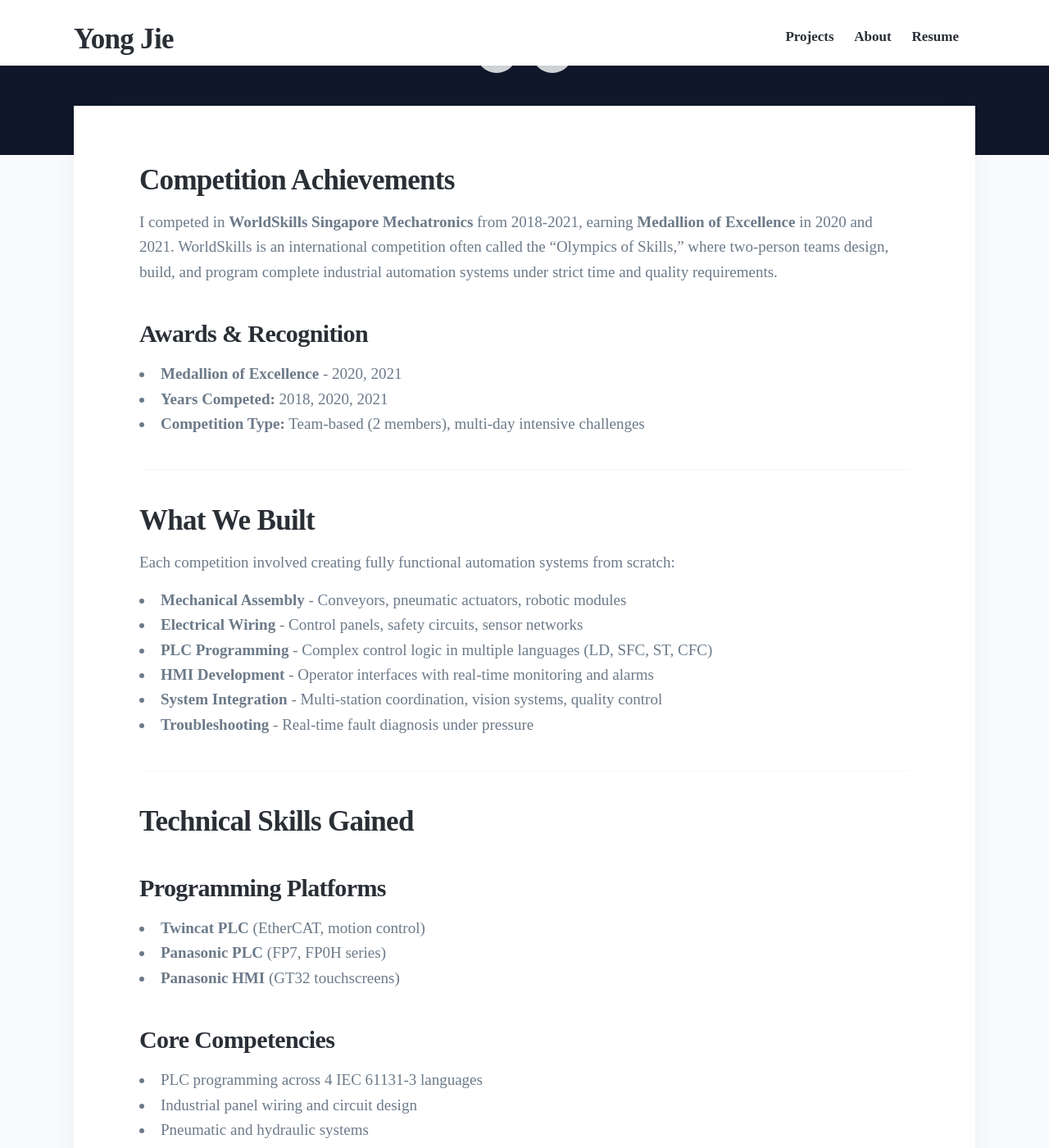
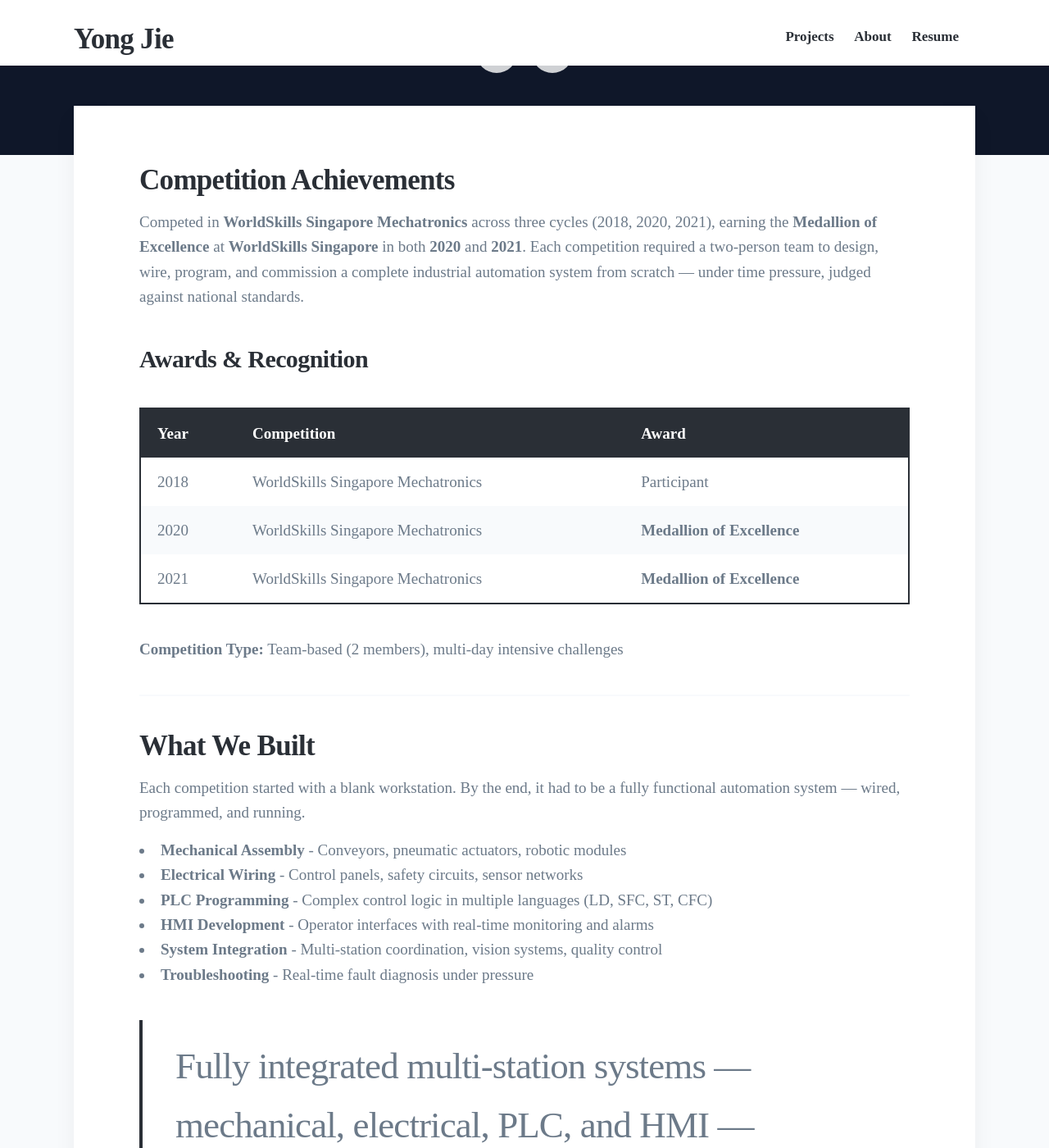
Before and after one commit to YongJiee/YongJiee.github.io, a Jekyll site: the page built from _pages/worldskills.md, in a window 1280 px wide and 1400 px high, scrolled down 221 px. Shown: the whole window at 82% size. Built offline with Jekyll 4.4.1, drawn with Linux system fonts in a browser that asks for light colours; nearby versions of some CDN libraries; some of the changed text lies outside the part shown.

Commit message:
Updated all projects V1.0

```diff
--- a/_config.yml
+++ b/_config.yml
@@ -1,8 +1,7 @@
 # Site Settings
 site: Yong Jie
-title: Yong Jie - Aspiring Robotics Engineer
-description: Portfolio showcasing robotics engineering projects, automation solutions, and innovative mechanical systems
-author: Yong Jie
+title: Yong Jie - Robotics Systems Engineer
+description: Robotics Systems Engineer specialising in ROS2, computer vision, and industrial automation. WorldSkills Medallion of Excellence in Mechatronics.
 
 # URL Settings
 url: https://YongJiee.github.io
@@ -11,9 +10,9 @@
 # Social Media (add your profiles)
 social:
   twitter: your_twitter_handle
-  github: YongJiee
-  linkedin: your_linkedin_profile
-  email: your.email@example.com
+  github: https://github.com/YongJiee
+  linkedin: https://www.linkedin.com/in/yong-jie-tan/
+  email: Tan_Yong_jie@outlook.com
 
 # Collections
 collections:
--- a/_pages/worldskills.md
+++ b/_pages/worldskills.md
@@ -7,18 +7,23 @@
 
 ## Competition Achievements
 
-I competed in **WorldSkills Singapore Mechatronics** from 2018-2021, earning **Medallion of Excellence** in 2020 and 2021. WorldSkills is an international competition often called the "Olympics of Skills," where two-person teams design, build, and program complete industrial automation systems under strict time and quality requirements.
+Competed in **WorldSkills Singapore Mechatronics** across three cycles (2018, 2020, 2021), earning the **Medallion of Excellence** at **WorldSkills Singapore** in both **2020** and **2021**. Each competition required a two-person team to design, wire, program, and commission a complete industrial automation system from scratch — under time pressure, judged against national standards.
 
 ### Awards & Recognition
-- **Medallion of Excellence** - 2020, 2021
-- **Years Competed:** 2018, 2020, 2021
-- **Competition Type:** Team-based (2 members), multi-day intensive challenges
+
+| Year | Competition | Award |
+|------|-------------|-------|
+| 2018 | WorldSkills Singapore Mechatronics | Participant |
+| 2020 | WorldSkills Singapore Mechatronics | **Medallion of Excellence** |
+| 2021 | WorldSkills Singapore Mechatronics | **Medallion of Excellence** |
+
+**Competition Type:** Team-based (2 members), multi-day intensive challenges
 
 ---
 
 ## What We Built
 
-Each competition involved creating fully functional automation systems from scratch:
+Each competition started with a blank workstation. By the end, it had to be a fully functional automation system — wired, programmed, and running.
 
 - **Mechanical Assembly** - Conveyors, pneumatic actuators, robotic modules
 - **Electrical Wiring** - Control panels, safety circuits, sensor networks
@@ -27,23 +32,26 @@
 - **System Integration** - Multi-station coordination, vision systems, quality control
 - **Troubleshooting** - Real-time fault diagnosis under pressure
 
+
+> Fully integrated multi-station systems — mechanical, electrical, PLC, and HMI — commissioned within a single competition day.
+
 ---
 
 ## Technical Skills Gained
 
 ### Programming Platforms
-- **Twincat PLC** (EtherCAT, motion control)
-- **Panasonic PLC** (FP7, FP0H series)
-- **Panasonic HMI** (GT32 touchscreens)
+- **TwinCAT PLC** — EtherCAT fieldbus, servo motion control
+- **Panasonic PLC** — FP7, FP0H series
+- **Panasonic HMI** — GT32 touchscreens
 
 ### Core Competencies
-- PLC programming across 4 IEC 61131-3 languages
-- Industrial panel wiring and circuit design
-- Pneumatic and hydraulic systems
-- Robot integration and motion control
-- Vision systems and sensor integration
-- Safety interlocks and industrial troubleshooting
-- System commissioning and optimization
+- PLC programming across **4 IEC 61131-3 languages**
+- **Industrial panel wiring** and circuit design
+- **Pneumatic and hydraulic** systems
+- **Robot integration** and motion control
+- **Vision systems** and sensor integration
+- **Safety interlocks** and industrial troubleshooting
+- **System commissioning** and optimization
 
 ---
 
@@ -64,18 +72,8 @@
 
 ### WorldSkills Singapore 2021
 
-<div style="margin: 30px 0;">
-    <iframe width="560" height="315" src="https://www.youtube.com/embed/escWpFtIhZs" title="YouTube video player" frameborder="0" allow="accelerometer; autoplay; clipboard-write; encrypted-media; gyroscope; picture-in-picture; web-share" allowfullscreen style="max-width: 100%;"></iframe>
+<div class="video-wrap">
+  <div class="video" style="padding-bottom: 56.25%; height: 0; position: relative;">
+    <iframe src="https://www.youtube.com/embed/escWpFtIhZs" title="YouTube video player" frameborder="0" allow="accelerometer; autoplay; clipboard-write; encrypted-media; gyroscope; picture-in-picture; web-share" allowfullscreen style="position: absolute; top: 0; left: 0; width: 100%; height: 100%;"></iframe>
+  </div>
 </div>
-
----
-
-## What I Learned from Competition
-
-These competitions provided invaluable hands-on experience with industrial automation standards and best practices. The technical skills, problem-solving abilities, and teamwork experience I developed through WorldSkills continue to serve as a strong foundation for my future career in robotics and automation engineering.
-
-**Key Takeaways:**
-- International-level technical standards and best practices
-- Team collaboration on complex engineering projects
-- Rapid problem-solving and adaptive thinking
-- Professional discipline and quality mindset
```
Also changed, not shown: _pages/about.md (+12 -7 lines), _projects/Project_3.md (+13 -24 lines), _projects/Project_4.md (+43 -26 lines), _projects/SEP_1.md (+48 -26 lines), images/Projects/Project4/UPP_screenshot.png (added).
